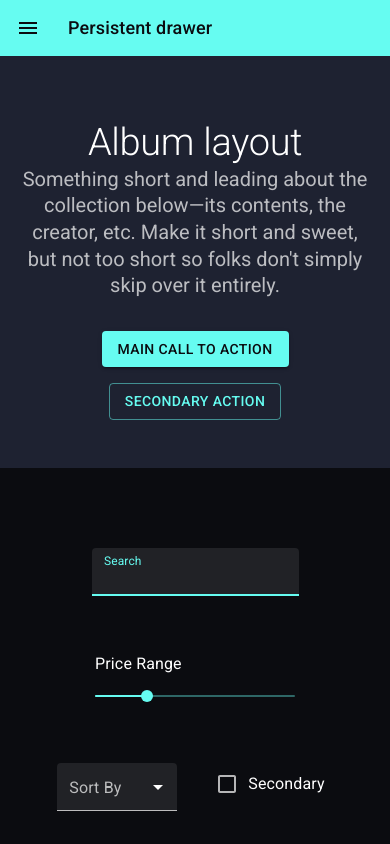
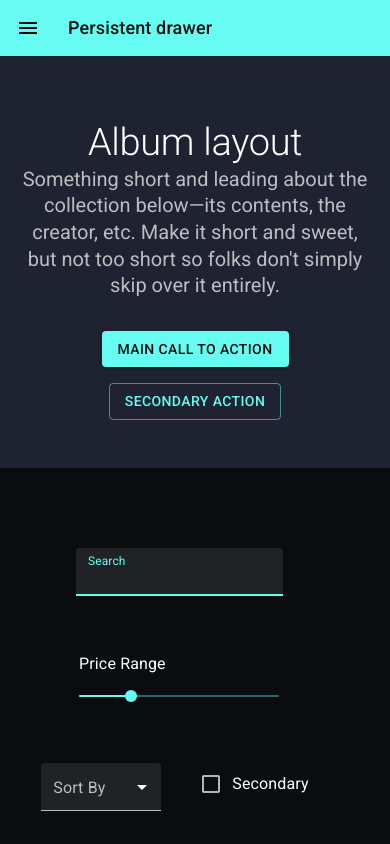
Before and after one commit to muskanvaswan/next-material-ui, a Next.js app: page /shop in a window 390 px wide. Shown: the top 844 px of the page. Built offline with nearby package versions, Linux system fonts and the light colour scheme.

Commit message:
adding specifications for responsive grid

```diff
--- a/src/components/Shop/FilterBar.js
+++ b/src/components/Shop/FilterBar.js
@@ -2,6 +2,7 @@ import React from 'react';
 
 import { makeStyles } from '@material-ui/core/styles';
 
+import Button from '@material-ui/core/Button'
 
 import Toolbar from '@material-ui/core/Toolbar';
 import Grid from '@material-ui/core/Grid';
@@ -50,7 +51,7 @@ class Filter extends React.Component{
   render(){
 
     return (
-        <Grid container spacing={4} className={this.props.classes.marginHeavy} justify="center">
+        <Grid container xs={12} spacing={4} className={this.props.classes.marginHeavy} justify="center">
           <Grid item>
             <TextField
             margin="normal"
@@ -99,11 +100,12 @@ class Filter extends React.Component{
             </FormControl>
           </Grid>
           <Grid item className={this.props.classes.marginAlign}>
-          <FormControlLabel
-            control={<Checkbox checked={this.state.checked} onChange={this.handleCheck} />}
-            label="Secondary"
-          />
+            <FormControlLabel
+              control={<Checkbox checked={this.state.checked} onChange={this.handleCheck} />}
+              label="Secondary"
+            />
           </Grid>
+
         </Grid>
     )
   }
```
